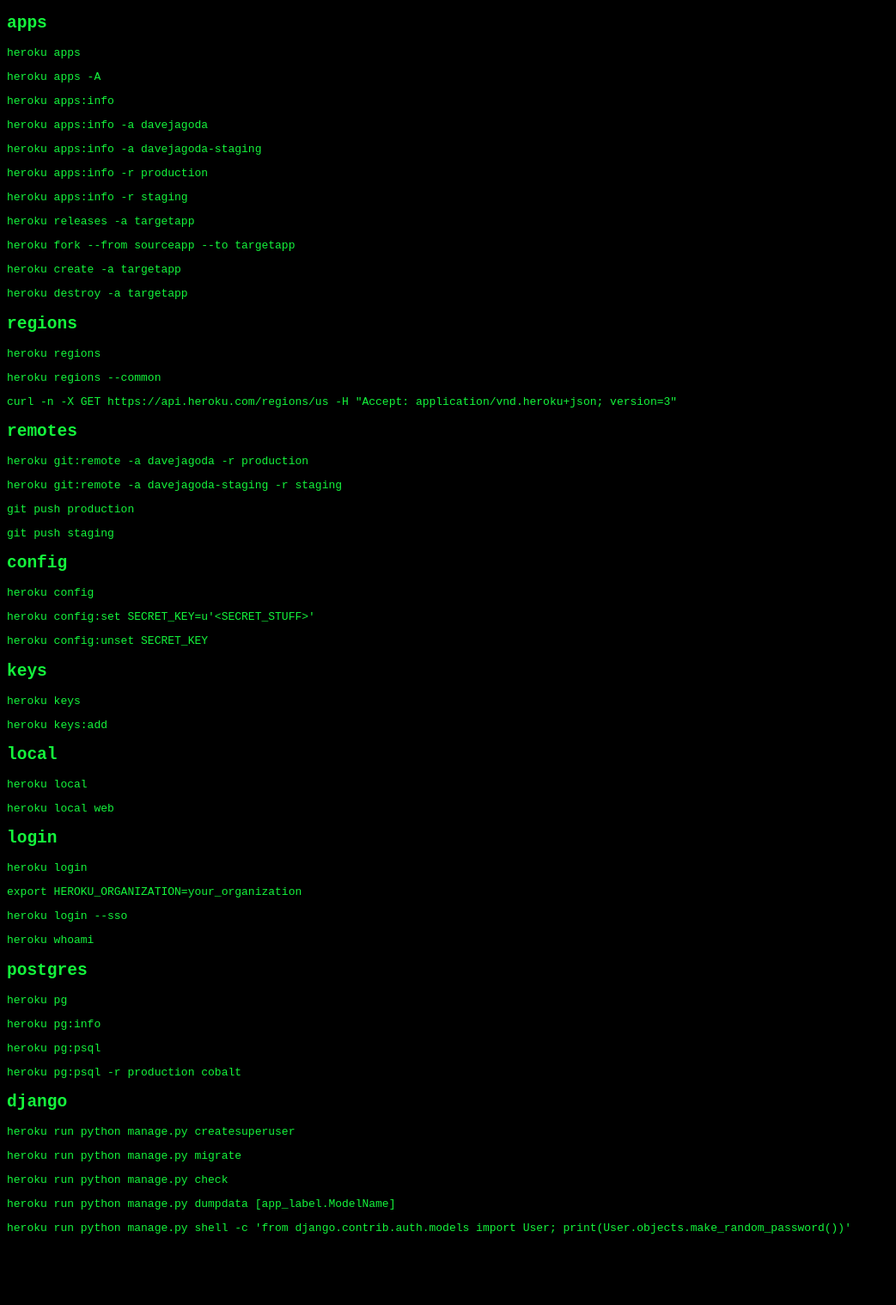
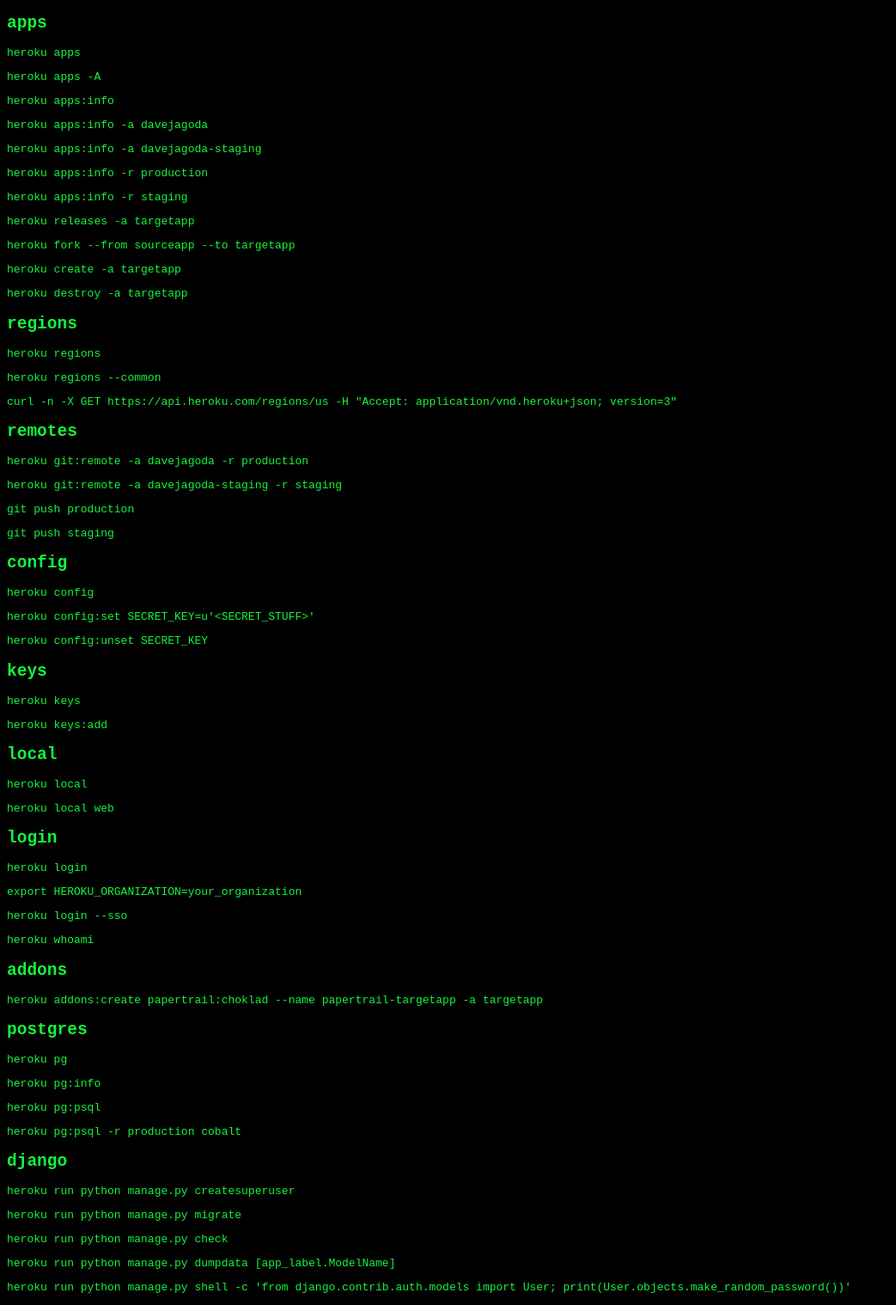
Before and after one commit to davejagoda/davejagoda.github.io, a Jekyll site: the page built from useful/useful_heroku_commands.md, in a window 1280 px wide. Shown: the whole page at 86% size, without its empty margins (0-1043 px from the left). Built offline with Jekyll 4.4.1, drawn with Linux system fonts in a browser that asks for light colours; before the commit the page ends 1449 px from its top, so only the background shows below that.

Commit message:
Add heroku addons to useful_heroku_commands.md and delete some blank lines

```diff
--- a/useful/useful_heroku_commands.md
+++ b/useful/useful_heroku_commands.md
@@ -5,7 +5,6 @@
 
 apps
 ----
-
 `heroku apps`
 
 `heroku apps -A`
@@ -38,7 +37,6 @@
 
 remotes
 -------
-
 `heroku git:remote -a davejagoda -r production`
 
 `heroku git:remote -a davejagoda-staging -r staging`
@@ -49,7 +47,6 @@
 
 config
 ------
-
 `heroku config`
 
 `heroku config:set SECRET_KEY=u'<SECRET_STUFF>'`
@@ -58,21 +55,18 @@
 
 keys
 ----
-
 `heroku keys`
 
 `heroku keys:add`
 
 local
 -----
-
 `heroku local`
 
 `heroku local web`
 
 login
 -----
-
 `heroku login`
 
 `export HEROKU_ORGANIZATION=your_organization`
@@ -81,9 +75,12 @@
 
 `heroku whoami`
 
+addons
+------
+`heroku addons:create papertrail:choklad --name papertrail-targetapp -a targetapp`
+
 postgres
 --------
-
 `heroku pg`
 
 `heroku pg:info`
@@ -94,7 +91,6 @@
 
 django
 ------
-
 `heroku run python manage.py createsuperuser`
 
 `heroku run python manage.py migrate`
```
